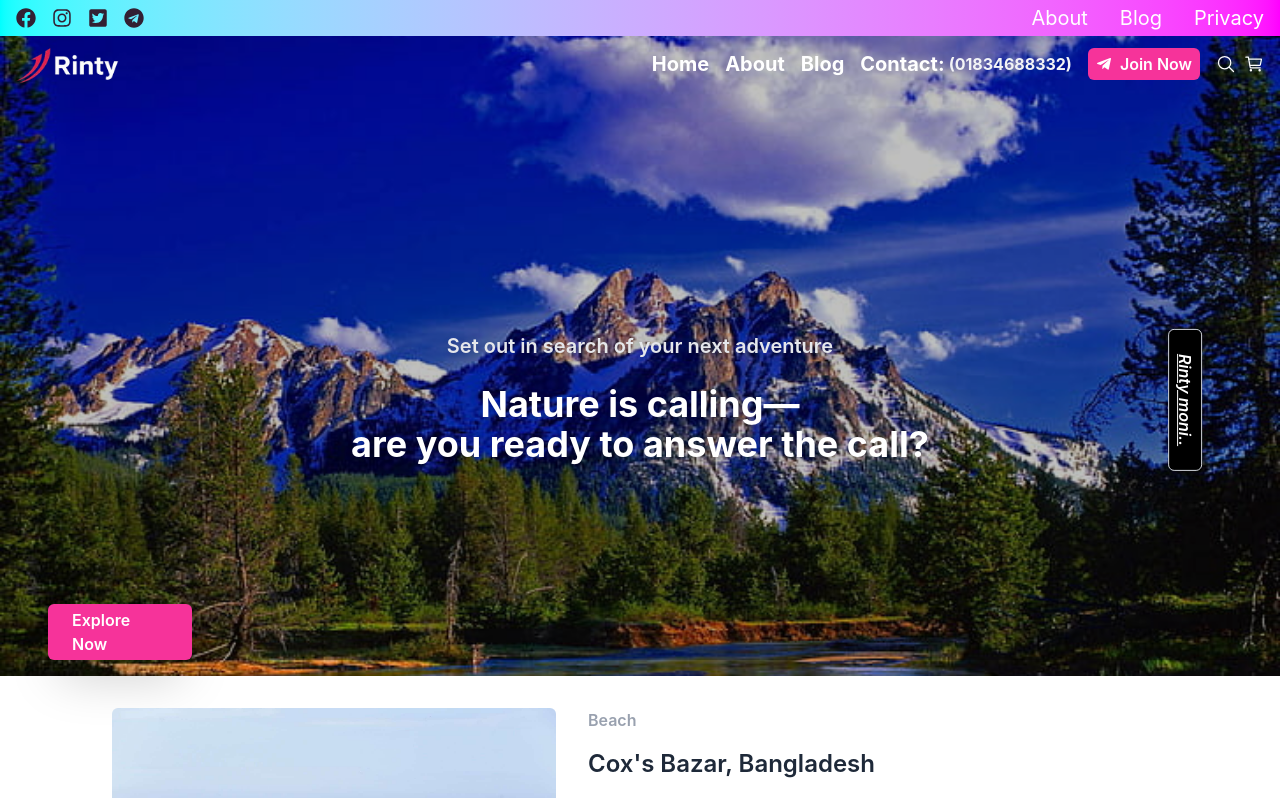
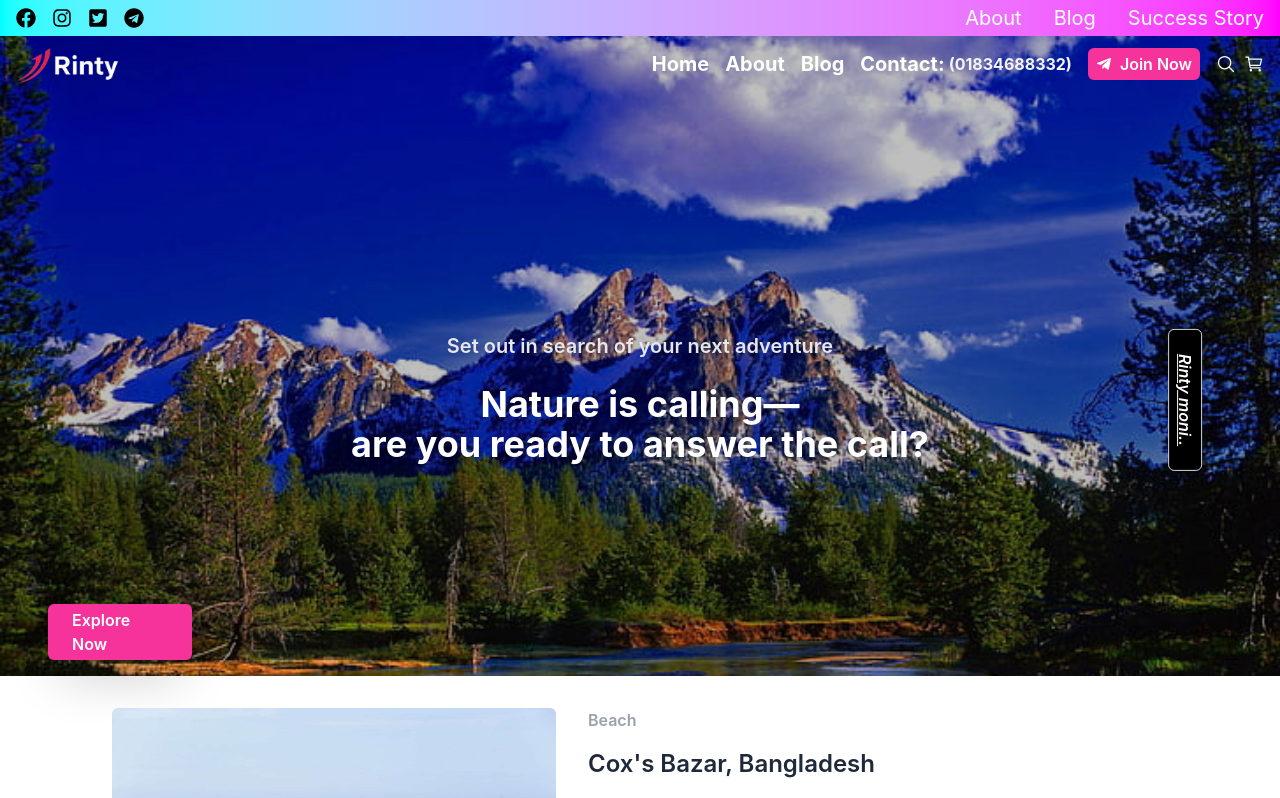
Before and after one commit to rintymoni01/My-Blog, a React (Vite) app: page /home/1 in a window 1280 px wide. Shown: the top 798 px of the page. Built offline with nearby package versions, Linux system fonts and the light colour scheme.

Commit message:
header complite

```diff
--- a/src/Components/TopHeader.jsx
+++ b/src/Components/TopHeader.jsx
@@ -6,7 +6,7 @@ const TopHeader = () => {
         <div>
              <div className="bg-linear-to-r lg:block hidden  from-[#00FFFF] to-[#FF00FF] py-1">
            <div className ="flex text-white justify-between items-center container mx-auto px-4">
-            <div className="gap-4 flex text-xl text-[rgb(50,32,51)] ">
+            <div className="gap-4 flex text-xl text-black ">
                 <FaFacebook/>
                 <FaInstagram />
                 <FaTwitterSquare />
@@ -16,7 +16,7 @@ const TopHeader = () => {
                 <p>About</p>
                 <p>Blog</p>
 
-                <p>Privacy</p>
+                <p>Success Story</p>
 
             </div>
 
```
